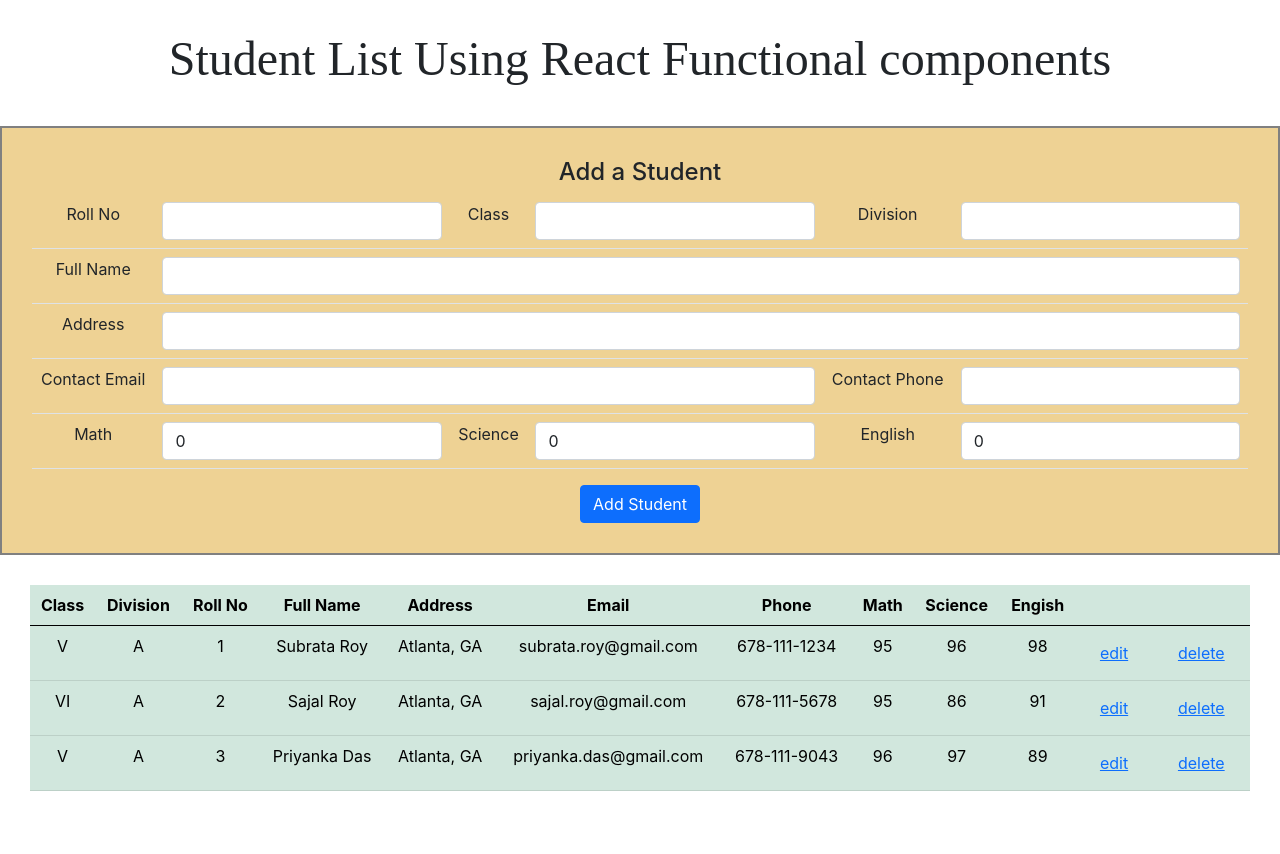
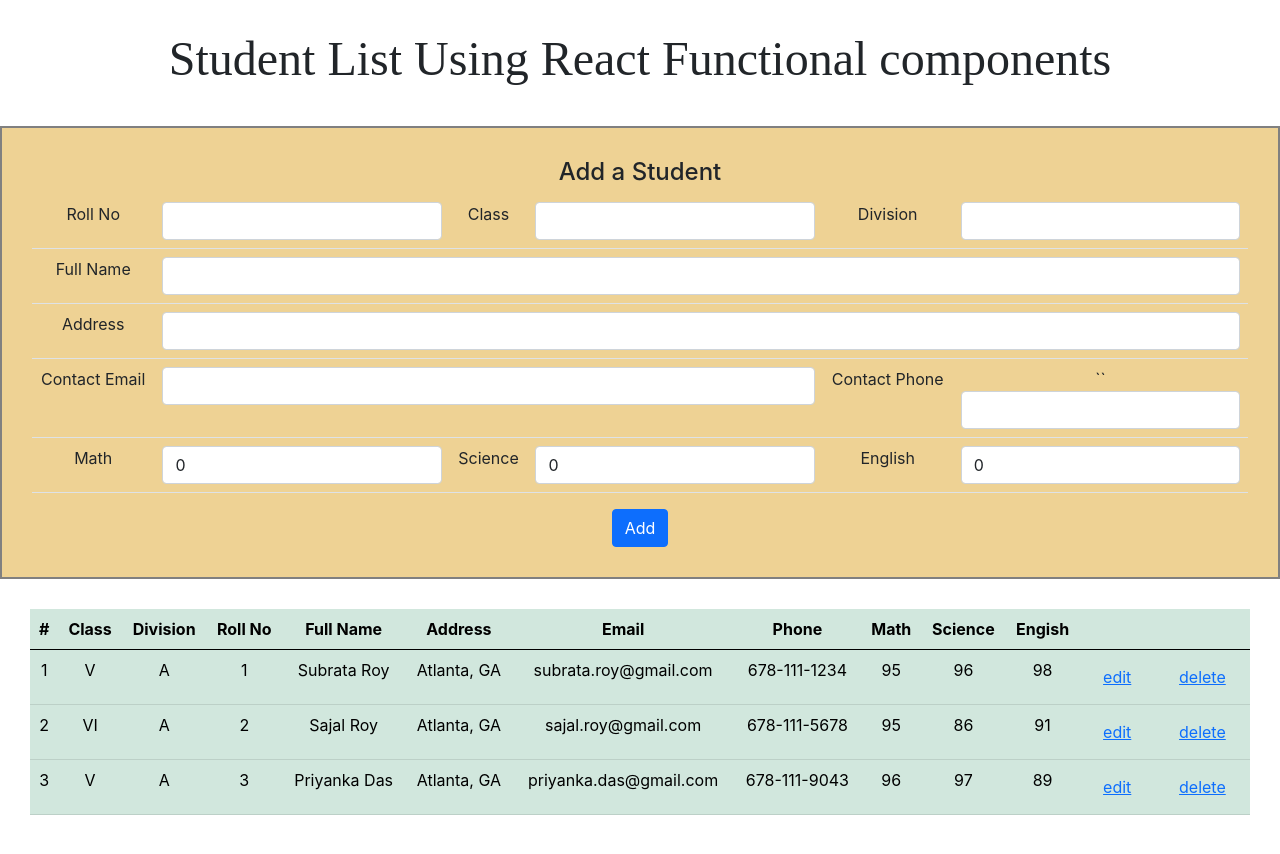
Before and after one commit to subrataroy321/Dash_Tasks, a React (Create React App) app: page / in a window 1280 px wide. Shown: the top 854 px of the page. Built offline with nearby package versions, Linux system fonts and the light colour scheme.

Commit message:
add method to edit and update user, change button value and design using turnary operator

```diff
--- a/src/components/StudentList.js
+++ b/src/components/StudentList.js
@@ -2,6 +2,7 @@ import React, { useState } from 'react'
 import styled from 'styled-components'
 
 function StudentList() {
+    // State Valiables
     const [studentClass, setStudentClass] = useState('');
     const [division, setDivision] = useState('');
     const [roll_no, setRoll_no] = useState('');
@@ -12,6 +13,8 @@ function StudentList() {
     const [math, setMath] = useState(0);
     const [science, setScience] = useState(0);
     const [english, setEnglish] = useState(0);
+    const [isEdited, setIsEdited] = useState(false)
+    const [isAdding, setIsAdding] = useState(false)
 
     const [studentArray, setStudentArray] = useState([
         {
@@ -70,8 +73,31 @@ function StudentList() {
     }
 
     const addNewStudent = () => {
-        console.log(newStudent)
-        setStudentArray([newStudent, ...studentArray]);
+        if (!isEdited) {
+            setStudentArray([newStudent, ...studentArray]);
+            cancelEditing()
+        }else {
+            updateStudent()
+        }
+
+    }
+
+    const editStudent = (student) => {
+        setIsEdited(true)
+        setStudentClass(student.class);
+        setDivision(student.division);
+        setRoll_no(student.roll_no);
+        setName(student.name);
+        setAddress(student.address);
+        setEmail(student.contact_email);
+        setPhone(student.contact_phone);
+        setMath(student.math);
+        setScience(student.science);
+        setEnglish(student.english);
+    }
+
+    const cancelEditing = () => {
+        setIsEdited(false)
         setStudentClass('');
         setDivision('');
         setRoll_no('');
@@ -82,7 +108,25 @@ function StudentList() {
         setMath(0);
         setScience(0);
         setEnglish(0);
+    }
 
+    const updateStudent = () => {
+        var data = studentArray;
+        var indexOfStudent = data.findIndex(student => student.roll_no === roll_no)
+        if (indexOfStudent !== null) {
+            data[indexOfStudent].class = studentClass;
+            data[indexOfStudent].division = division;
+            data[indexOfStudent].name = name;
+            data[indexOfStudent].address = address;
+            data[indexOfStudent].contact_email = email;
+            data[indexOfStudent].contact_phone = phone;
+            data[indexOfStudent].math = math;
+            data[indexOfStudent].science = science;
+            data[indexOfStudent].english = english;
+
+        }
+        setStudentArray(data);
+        cancelEditing()
     }
 
 
@@ -126,7 +170,7 @@ function StudentList() {
                                 <input type="email" name="email" className="form-control" value={email} onChange={(e)=>setEmail(e.target.value)}/>
                             </td>
                             <td>Contact Phone</td>
-                            <td colspan="2">
+                            <td colspan="2">``
                                 <input type="text" name="phone" className="form-control" value={phone} onChange={(e)=>setPhone(e.target.value)}/>
                             </td>
                         </tr>
@@ -146,13 +190,22 @@ function StudentList() {
                         </tr>
                     </tbody>
                 </table>
-                        <input type="button" value="Add Student" className="btn btn-primary" onClick={() => addNewStudent()}/>
+                    {
+                        isEdited ?
+                        <div>
+                            <input type="button" value={isEdited? "Update" : "Add" } className={isEdited? "btn btn-danger" : "btn btn-primary"} onClick={() => addNewStudent()}/>
+                            <input type="button" value="Cancel" className="btn btn-light" onClick={() => cancelEditing()}/>
+                        </div>
+                        :
+                        <input type="button" value={isEdited? "Update" : "Add" } className={isEdited? "btn btn-denger" : "btn btn-primary"} onClick={() => addNewStudent()}/>
+                    }
             </AddStudentWrapper>
 
             <StudentTableWrapper>
                 <table className="table table-hover table-success">
                     <thead>
                         <tr>
+                            <th>#</th>
                             <th>Class</th>
                             <th>Division</th>
                             <th>Roll No</th>
@@ -170,6 +223,7 @@ function StudentList() {
                     <tbody>
                         {studentArray.map((student, i) =>
                             <tr key={i}>
+                                <td>{++i}</td>
                                 <td>{student.class}</td>
                                 <td>{student.division}</td>
                                 <td>{student.roll_no}</td>
@@ -181,7 +235,7 @@ function StudentList() {
                                 <td>{student.science}</td>
                                 <td>{student.english}</td>
                                 <td>
-                                    <input type="button" value="edit" className="btn btn-link"/>
+                                    <input type="button" value="edit" className="btn btn-link" onClick={() => editStudent(student)}/>
                                 </td>
                                 <td>
                                     <input type="button" value="delete" className="btn btn-link"/>
@@ -203,6 +257,10 @@ const AddStudentWrapper = styled.div`
     text-align: center;
     border: solid 2px gray;
     background-color: #eed294;
+    .btn {
+        margin-left: 20px;
+        margin-right: 20px;
+    }
 `
 const StudentTableWrapper = styled.div`
     padding: 30px;
```
